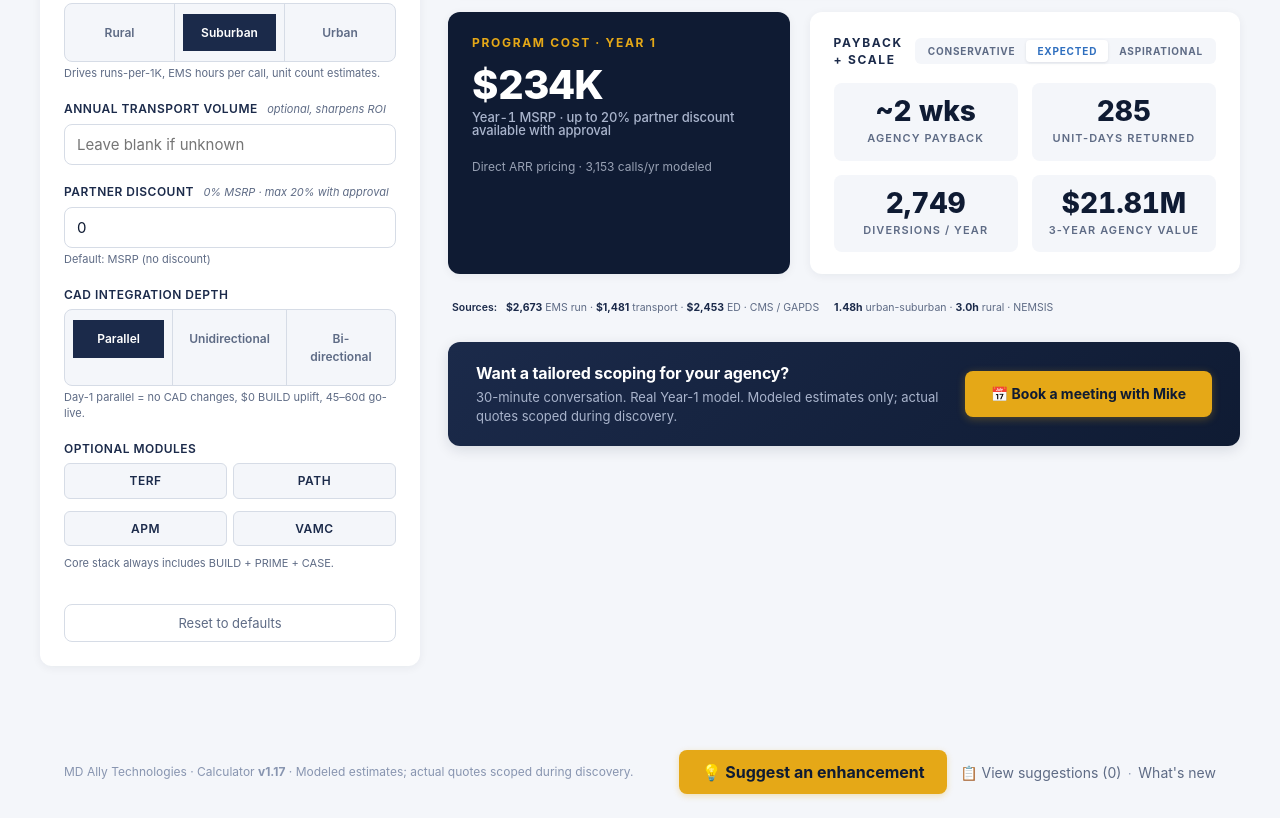
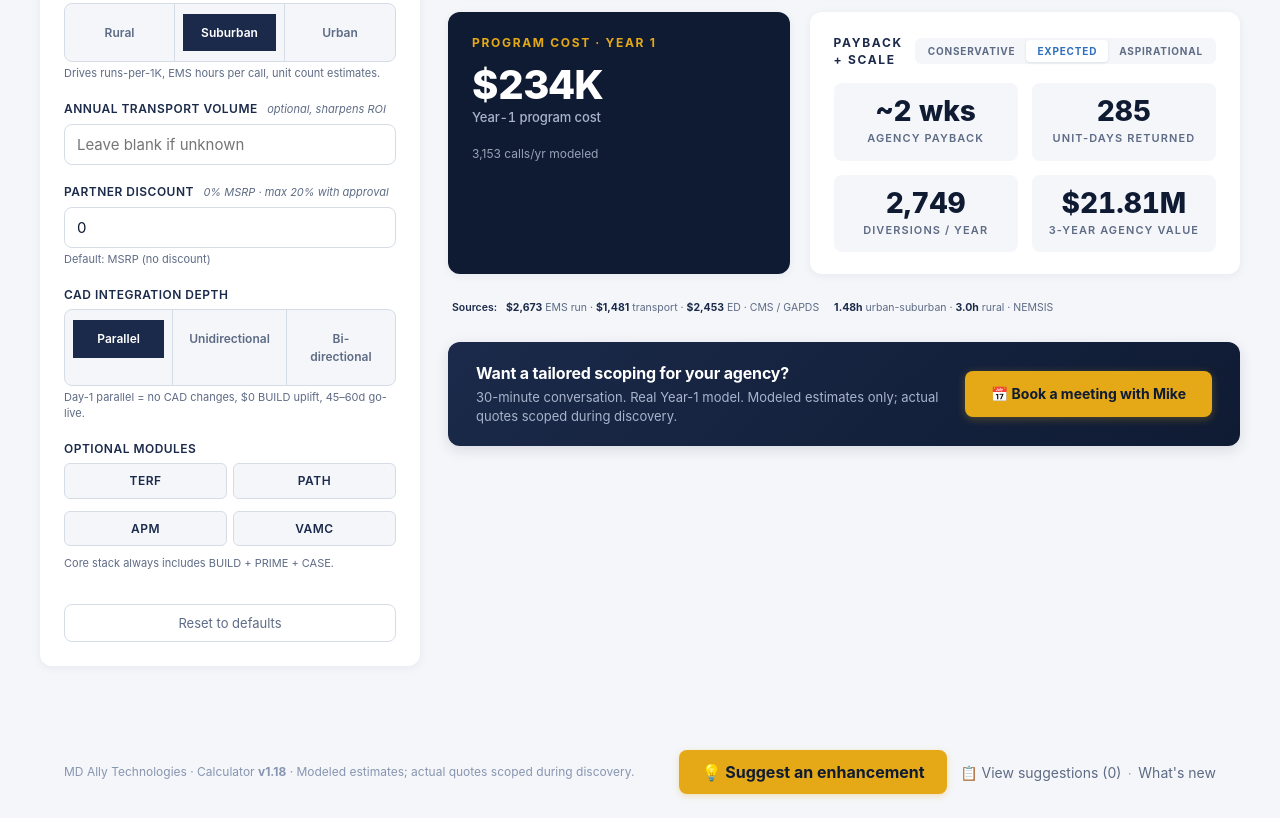
Before and after one commit to mikeg8654/ROI-Calc, a website: page index.html in a window 1280 px wide. Shown: the part 641-1459 px from the top of the page. Drawn offline with Linux system fonts and the light colour scheme.

Commit message:
v1.18: remove discount/MSRP/approval language from cost panel; only the left-side input shows that concept

```diff
--- a/index.html
+++ b/index.html
@@ -437,7 +437,7 @@
 
 <footer>
   <div style="display:flex; justify-content:space-between; align-items:center; max-width:1600px; margin:0 auto; padding:0 40px; flex-wrap:wrap; gap:12px;">
-    <div>MD Ally Technologies · Calculator <strong id="ver">v1.17</strong> · Modeled estimates; actual quotes scoped during discovery.</div>
+    <div>MD Ally Technologies · Calculator <strong id="ver">v1.18</strong> · Modeled estimates; actual quotes scoped during discovery.</div>
     <div>
       <button id="btn-feedback" style="background:var(--gold); color:var(--navy-deep); border:none; padding:12px 22px; border-radius:8px; font-family:inherit; font-size:16px; font-weight:700; cursor:pointer; box-shadow:0 2px 6px rgba(229,168,23,0.3); transition:all 0.15s;">💡 Suggest an enhancement</button>
       &nbsp;&nbsp;
@@ -449,6 +449,7 @@
   <div id="changelog-box" style="display:none; max-width:800px; margin:16px auto 0; background:var(--white); border:1px solid var(--rule); border-radius:8px; padding:16px 20px; text-align:left; font-size:12px; color:var(--muted); line-height:1.6;">
     <strong style="color:var(--navy); font-size:13px;">Changelog</strong>
     <ul style="margin:8px 0 0 18px;">
+      <li><strong>v1.18</strong> (2026-04-29) · Removed discount/MSRP/approval language from the cost panel. Discount input on the left is now the only place that surface concept appears.</li>
       <li><strong>v1.17</strong> (2026-04-29) · Scenario pills (Conservative / Expected / Aspirational) drive the Payback + Scale stats and ROI ratio. Booking CTA moved to bottom of page (horizontal). Sources strip moved up and toned down. Uninsured corrected to 10.0% per workbook.</li>
       <li><strong>v1.16</strong> (2026-04-29) · Cost panel now uses Direct ARR price book formula (Public Safety Offering, "Direct ARR Inputs" tab). Inputs: population + partner discount (max 20%). MSRP shown by default; discount slider adjusts. National-avg uninsured = 10% (was price-book default 30%). Payback/ROI/3-yr now reflect actual computed price.</li>
       <li><strong>v1.15</strong> (2026-04-29) · Optional "Annual medical 911 calls" override (eligibility = 12% of medical volume) for high-volume urban systems. Payback + 3-yr value + ROI ratio now anchored to displayed Year-1 range mid-point so math stays consistent with on-screen pricing.</li>
@@ -966,14 +967,9 @@ function calculate() {
   const priced = priceForPop(pop, partnerDiscount);
   const year1Total = priced.effectivePrice;
 
-  if (priced.discount > 0) {
-    $('out-cost').textContent = fmtUSD(priced.effectivePrice);
-    $('out-cost-sub').textContent = `Effective Year-1 · MSRP ${fmtUSD(priced.listPrice)} less ${(priced.discount*100).toFixed(0)}% partner discount`;
-  } else {
-    $('out-cost').textContent = fmtUSD(priced.listPrice);
-    $('out-cost-sub').textContent = `Year-1 MSRP · up to 20% partner discount available with approval`;
-  }
-  $('out-cost-breakdown').innerHTML = `<div class="line" style="opacity:0.75; font-size:12px;"><span>Direct ARR pricing · ${fmtNum(priced.totalCalls)} calls/yr modeled</span></div>`;
+  $('out-cost').textContent = fmtUSD(priced.discount > 0 ? priced.effectivePrice : priced.listPrice);
+  $('out-cost-sub').textContent = `Year-1 program cost`;
+  $('out-cost-breakdown').innerHTML = `<div class="line" style="opacity:0.75; font-size:12px;"><span>${fmtNum(priced.totalCalls)} calls/yr modeled</span></div>`;
 
   // === Payback + scale (driven by selected scenario) ===
   const sel = scenResults[selectedScenario] || exp;
--- a/package.json
+++ b/package.json
@@ -1,6 +1,6 @@
 {
   "name": "mdally-roi-calc",
-  "version": "1.17.0",
+  "version": "1.18.0",
   "private": true,
   "description": "MD Ally ROI Calculator. Single-page tool for live prospect ROI modeling.",
   "scripts": {
```
